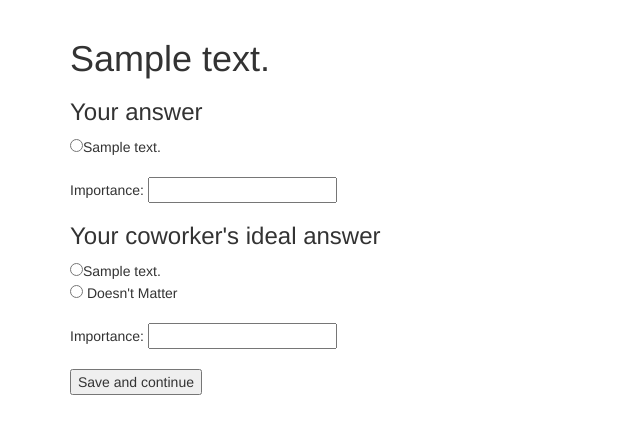
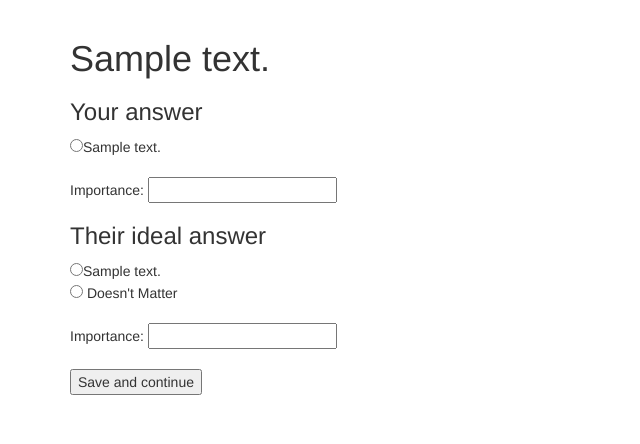
Before and after one commit to anthonymiyoro/Bot-Builder-Site, a Django app: template src/templates/questions/single.html in a window 1280 px wide. Shown: the part 51-495 px from the top of the page, without its empty margins (0-640 px from the left). Run offline with Django 3.2, Linux system fonts and the light colour scheme; the template is opened without the code that fills it: most values are stand-ins (such as "Sample title", 1, 10 or a date in 2020); form fields are guessed from the names that the template uses; some libraries are stand-ins or nearby versions.

```diff
--- a/src/questions/forms.py
+++ b/src/questions/forms.py
@@ -6,5 +6,5 @@ class UserResponseForm(forms.Form):
     question_id = forms.IntegerField()
     answer_id = forms.IntegerField()
     importance_level = forms.ChoiceField(choices=LEVELS)
-    coworker_answer_id = forms.IntegerField()
-    coworker_importance_level = forms.ChoiceField(choices=LEVELS)
+    their_answer_id = forms.IntegerField()
+    their_importance_level = forms.ChoiceField(choices=LEVELS)
--- a/src/templates/questions/single.html
+++ b/src/templates/questions/single.html
@@ -15,15 +15,15 @@
     <br/>
     Importance: {{ form.importance_level }}
 
-     <h3>Your coworker's ideal answer</h3>
+     <h3>Their ideal answer</h3>
     {% for ans in instance.answer_set.all %}
-    <input type="radio" name="coworker_answer_id" value="{{ ans.id }}"/>{{ ans.text }} <br/>
+    <input type="radio" name="their_answer_id" value="{{ ans.id }}"/>{{ ans.text }} <br/>
     {% endfor %}
-    <input type="radio" name="coworker_answer_id" value="-1"/> Doesn't Matter <br/>
+    <input type="radio" name="their_answer_id" value="-1"/> Doesn't Matter <br/>
 
 
       <br/>
-    Importance: {{ form.coworker_importance_level }} <br/><br/>
+    Importance: {{ form.their_importance_level }} <br/><br/>
 
     <input type="submit" value="Save and continue" />
 
```
Also changed, not shown: src/questions/views.py (+13 -1 lines).
